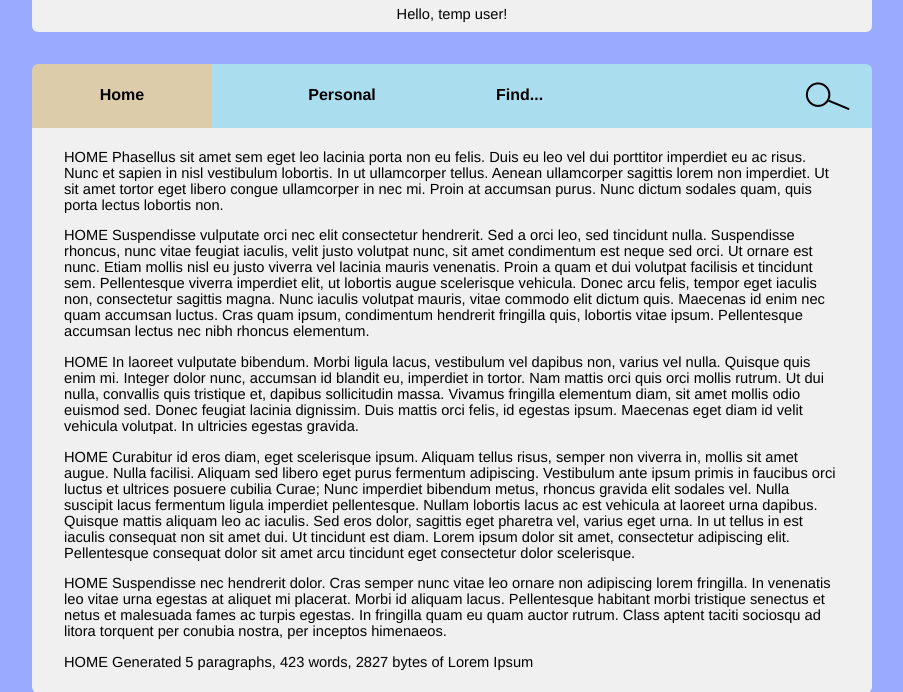
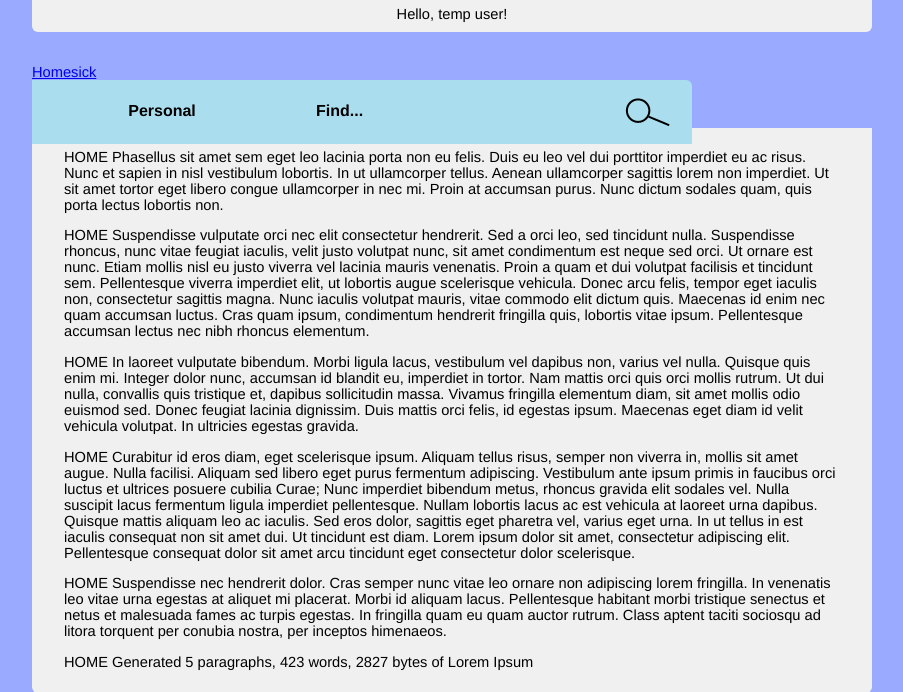
Before and after one commit to runnaway90/Clearview, a PHP site: the page made by Ozzy noscript/index.php in a window 1280 px wide. Shown: the top 692 px of the page, without its empty margins (188-1091 px from the left). Run offline with PHP 8.4, Linux system fonts and the light colour scheme; data that the repository does not hold is empty.

Commit message:
modified:   ../Ozzy noscript/index.php

```diff
--- a/Ozzy noscript/index.php
+++ b/Ozzy noscript/index.php
@@ -21,7 +21,7 @@
     <link rel="stylesheet" href="style.css" type="text/css" />
 
     <?php
-
+		// sample comment
         if (isset($_GET['l'])) {
 
           if ($_GET['l']=='pers') {
@@ -114,9 +114,9 @@
 
 
 
-      <div id="home">
+      <div id="home1">
 
-        <a href="index.php" tabindex="10">Home</a>
+        <a href="index56.php" tabindex="10">Homesick</a>
 
       </div>
 
```
